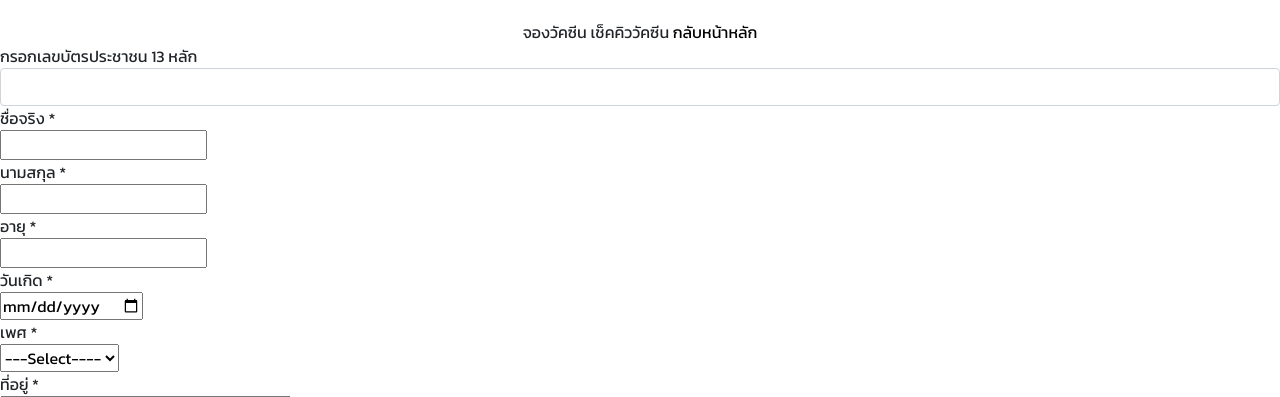
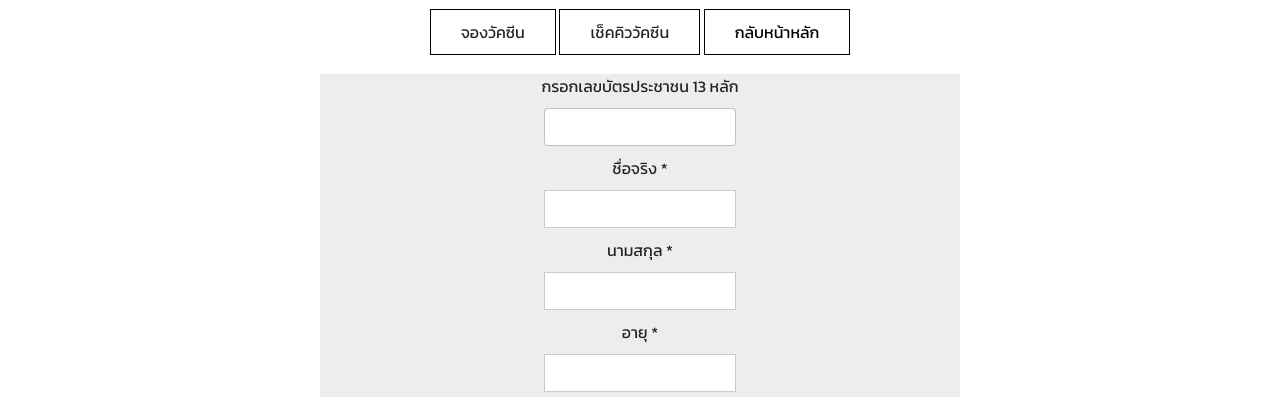
Before and after one commit to JustinzDev/reserve-vaccine, a PHP site: page /best-of-vaccine/reserve.php in a window 1280 px wide. Shown: the top 397 px of the page. Run offline with PHP 8.4, Linux system fonts and the light colour scheme.

Commit message:
เเก้ pattern ล่าสุด

```diff
--- a/assets/css/main.css
+++ b/assets/css/main.css
@@ -24,7 +24,7 @@ a:hover{ /* Pseudo-Class Selector */
     margin-top: 20px;
 }
 
-.menutype a{ { /*Descendant selector*/
+.menutype a{  /*Descendant selector*/
     border: 1px solid #000;
     padding: 10px 30px;
 }
```
